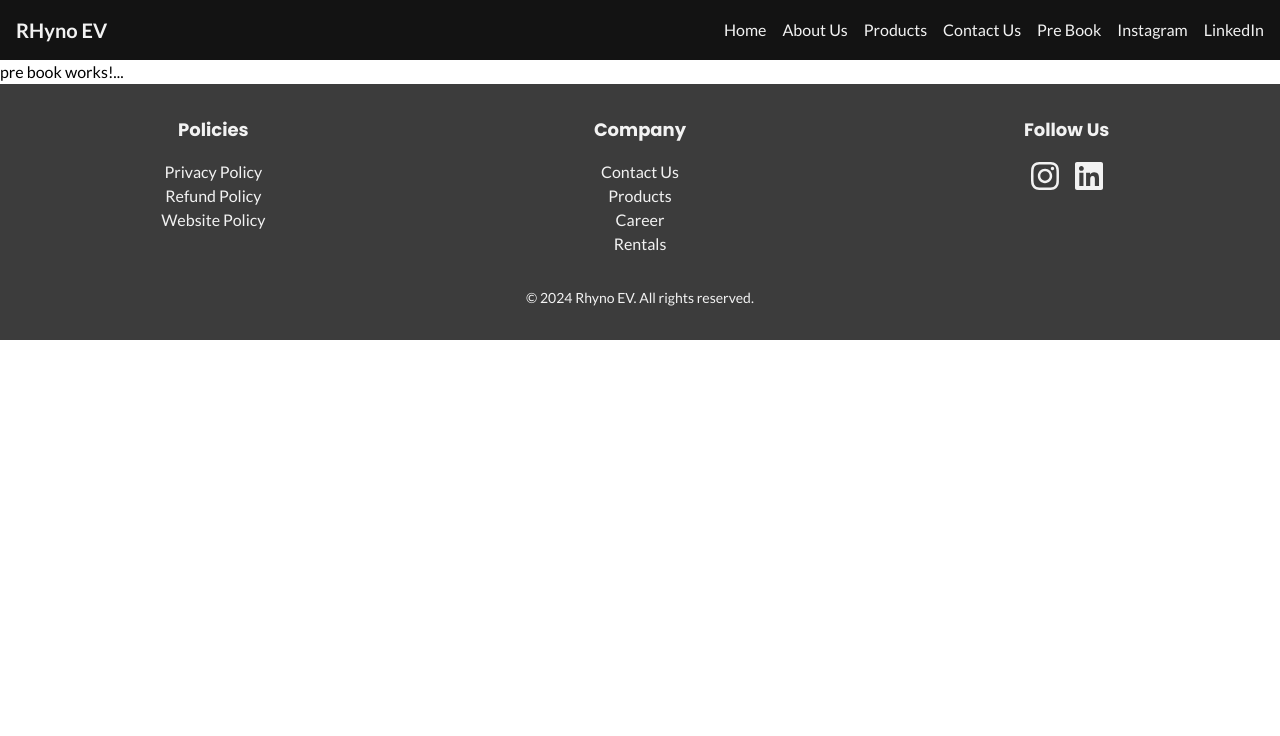
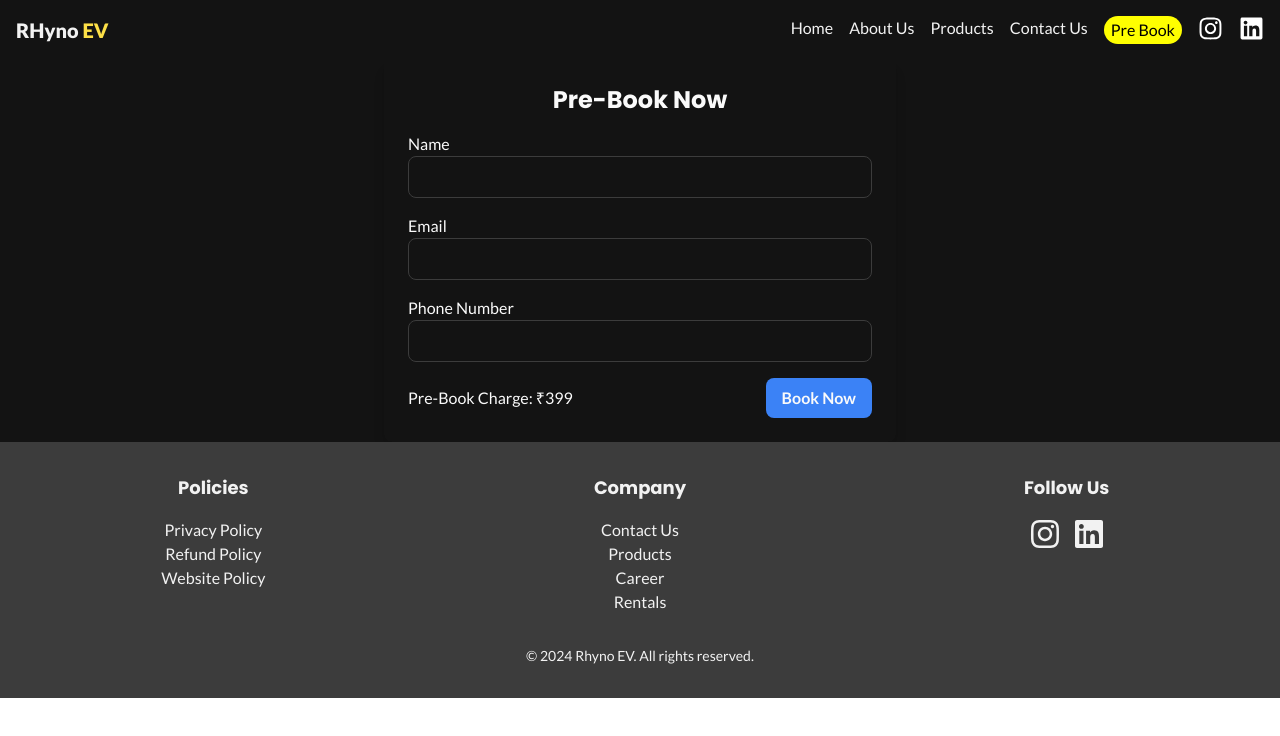
Before and after one commit to BheemuUppar/Electric-Bike-landing-page, a React (Vite) app: page /pre-book in a window 1280 px wide. Shown: the top 736 px of the page. Built offline with nearby package versions, Linux system fonts and the light colour scheme.

Commit message:
payment gateway

```diff
--- a/index.html
+++ b/index.html
@@ -5,6 +5,7 @@
     <!-- <link rel="icon" type="image/svg+xml" href="/vite.svg" /> -->
     <meta name="viewport" content="width=device-width, initial-scale=1.0" />
     <title>RHYNO EV</title>
+    <script src="https://checkout.razorpay.com/v1/checkout.js"></script>
   </head>
   <body>
     <div id="root"></div>
--- a/package.json
+++ b/package.json
@@ -17,6 +17,7 @@
     "@headlessui/react": "^2.1.2",
     "@mui/material": "^5.16.4",
     "@react-spring/web": "^9.7.4",
+    "emailjs-com": "^3.2.0",
     "framer-motion": "^11.3.8",
     "react": "^18.3.1",
     "react-dom": "^18.3.1",
--- a/src/components/Header.jsx
+++ b/src/components/Header.jsx
@@ -1,7 +1,7 @@
-import React, { useState } from 'react';
-import { Transition } from '@headlessui/react';
-import { Link } from 'react-router-dom';
-import ProductMenu from './ProductMenu';
+import React, { useState } from "react";
+import { Transition } from "@headlessui/react";
+import { NavLink } from "react-router-dom";
+import ProductMenu from "./ProductMenu";
 
 const Header = () => {
   const [isOpen, setIsOpen] = useState(false);
@@ -13,22 +13,65 @@
   return (
     <header className="bg-black-300 text-white-300 sticky w-full z-10">
       <div className="container mx-auto flex justify-between items-center p-4">
-        <Link to="/" className="text-xl font-bold">RHyno EV</Link>
-        <div className="hidden md:flex space-x-4">
-          <Link to="/">Home</Link>
-          <Link to="/about">About Us</Link>
+        <NavLink to="/" className="text-xl font-bold" >
+          <strong className="text-white-300">RHyno <strong className="text-yellow-300">EV</strong> </strong>
+        </NavLink>
+        <div className=" links hidden md:flex space-x-4">
+          <NavLink
+            to="/"
+            className={({ isActive, isPending }) =>
+              isPending ? "pending" : isActive ? "active" : ""
+            }
+          >
+            Home
+          </NavLink>
+          <NavLink to="/about"  className={({ isActive, isPending }) =>
+              isPending ? "pending" : isActive ? "active" : ""
+            }>About Us</NavLink>
           <div className="relative inline-block">
             <ProductMenu />
           </div>
-          <Link to="/contact">Contact Us</Link>
-          <Link to="/pre-book">Pre Book</Link>
-          <a href="https://instagram.com" target="_blank" rel="noopener noreferrer">Instagram</a>
-          <a href="https://linkedin.com" target="_blank" rel="noopener noreferrer">LinkedIn</a>
+          <NavLink to="/contact"  className={({ isActive, isPending }) =>
+              isPending ? "pending" : isActive ? "active" : ""
+            }>Contact Us</NavLink>
+          <NavLink to="/pre-book"  className={({ isActive, isPending }) =>
+              isPending ? "pending" : isActive ? "active" : ""
+            }> Pre Book</NavLink>
+          <a
+            href="https://instagram.com"
+            target="_blank"
+            rel="noopener noreferrer"
+          >
+           <svg xmlns="http://www.w3.org/2000/svg" height={25} width={25} viewBox="0 0 448 512">
+           <path fill="#fff" d="M224.1 141c-63.6 0-114.9 51.3-114.9 114.9s51.3 114.9 114.9 114.9S339 319.5 339 255.9 287.7 141 224.1 141zm0 189.6c-41.1 0-74.7-33.5-74.7-74.7s33.5-74.7 74.7-74.7 74.7 33.5 74.7 74.7-33.6 74.7-74.7 74.7zm146.4-194.3c0 14.9-12 26.8-26.8 26.8-14.9 0-26.8-12-26.8-26.8s12-26.8 26.8-26.8 26.8 12 26.8 26.8zm76.1 27.2c-1.7-35.9-9.9-67.7-36.2-93.9-26.2-26.2-58-34.4-93.9-36.2-37-2.1-147.9-2.1-184.9 0-35.8 1.7-67.6 9.9-93.9 36.1s-34.4 58-36.2 93.9c-2.1 37-2.1 147.9 0 184.9 1.7 35.9 9.9 67.7 36.2 93.9s58 34.4 93.9 36.2c37 2.1 147.9 2.1 184.9 0 35.9-1.7 67.7-9.9 93.9-36.2 26.2-26.2 34.4-58 36.2-93.9 2.1-37 2.1-147.8 0-184.8zM398.8 388c-7.8 19.6-22.9 34.7-42.6 42.6-29.5 11.7-99.5 9-132.1 9s-102.7 2.6-132.1-9c-19.6-7.8-34.7-22.9-42.6-42.6-11.7-29.5-9-99.5-9-132.1s-2.6-102.7 9-132.1c7.8-19.6 22.9-34.7 42.6-42.6 29.5-11.7 99.5-9 132.1-9s102.7-2.6 132.1 9c19.6 7.8 34.7 22.9 42.6 42.6 11.7 29.5 9 99.5 9 132.1s2.7 102.7-9 132.1z"/></svg>
+          </a>
+          <a
+            href="https://linkedin.com"
+            target="_blank"
+            rel="noopener noreferrer"
+          >
+            <svg xmlns="http://www.w3.org/2000/svg" height={25} width={25} viewBox="0 0 448 512">
+            <path fill="#fff" d="M416 32H31.9C14.3 32 0 46.5 0 64.3v383.4C0 465.5 14.3 480 31.9 480H416c17.6 0 32-14.5 32-32.3V64.3c0-17.8-14.4-32.3-32-32.3zM135.4 416H69V202.2h66.5V416zm-33.2-243c-21.3 0-38.5-17.3-38.5-38.5S80.9 96 102.2 96c21.2 0 38.5 17.3 38.5 38.5 0 21.3-17.2 38.5-38.5 38.5zm282.1 243h-66.4V312c0-24.8-.5-56.7-34.5-56.7-34.6 0-39.9 27-39.9 54.9V416h-66.4V202.2h63.7v29.2h.9c8.9-16.8 30.6-34.5 62.9-34.5 67.2 0 79.7 44.3 79.7 101.9V416z"/></svg>
+          </a>
         </div>
         <div className="md:hidden">
-          <button onClick={toggleMenu} className="text-white focus:outline-none">
-            <svg className="w-6 h-6" fill="none" stroke="currentColor" viewBox="0 0 24 24" xmlns="http://www.w3.org/2000/svg">
-              <path strokeLinecap="round" strokeLinejoin="round" strokeWidth="2" d="M4 6h16M4 12h16m-7 6h7"></path>
+          <button
+            onClick={toggleMenu}
+            className="text-white focus:outline-none"
+          >
+            <svg
+              className="w-6 h-6"
+              fill="none"
+              stroke="currentColor"
+              viewBox="0 0 24 24"
+              xmlns="http://www.w3.org/2000/svg"
+            >
+              <path
+                strokeLinecap="round"
+                strokeLinejoin="round"
+                strokeWidth="2"
+                d="M4 6h16M4 12h16m-7 6h7"
+              ></path>
             </svg>
           </button>
         </div>
@@ -46,7 +89,7 @@
       {isOpen && (
         <div
           className={`md:hidden fixed inset-0 bg-gray-900 bg-opacity-90 flex flex-col items-center justify-center transform ${
-          isOpen ? 'translate-x-0' : 'translate-x-full'
+            isOpen ? "translate-x-0" : "translate-x-full"
           } transition-transform duration-600`}
         >
           <button
@@ -69,34 +112,86 @@
             </svg>
           </button>
           <nav className="flex flex-col space-y-4 min-h-[300px] py-8 overflow-auto w-full text-center">
-          <Link to="/" onClick={toggleMenu} className="text-white text-lg">
+            <NavLink to="/" onClick={toggleMenu} className={({ isActive, isPending }) =>
+              isPending ? "pending" : isActive ? "active" : ""
+            }>
               Home
-          </Link>
-          <Link to="/about" onClick={toggleMenu} className="text-white text-lg">
+            </NavLink>
+            <NavLink
+              to="/about"
+              onClick={toggleMenu}
+              className={({ isActive, isPending }) =>
+              isPending ? "pending" : isActive ? "active" : ""
+            }
+            >
               About Us
-          </Link>
-          <Link to="/product/seo3_lite" onClick={toggleMenu} className="text-white text-lg">
+            </NavLink>
+            <NavLink
+              to="/product/seo3_lite"
+              onClick={toggleMenu}
+              className={({ isActive, isPending }) =>
+              isPending ? "pending" : isActive ? "active" : ""
+            }
+            >
               SE03 Lite
-          </Link>
-          <Link to="/product/seo3" onClick={toggleMenu} className="text-white text-lg">
+            </NavLink>
+            <NavLink
+              to="/product/seo3"
+              onClick={toggleMenu}
+              className={({ isActive, isPending }) =>
+              isPending ? "pending" : isActive ? "active" : ""
+            }
+            >
               SE03
-          </Link>
-          <Link to="/product/seo3_max" onClick={toggleMenu} className="text-white text-lg">
+            </NavLink>
+            <NavLink
+              to="/product/seo3_max"
+              onClick={toggleMenu}
+              className={({ isActive, isPending }) =>
+              isPending ? "pending" : isActive ? "active" : ""
+            }
+            >
               SE03 Max
-          </Link>
-          <Link to="/product/all" onClick={toggleMenu} className="text-white text-lg">
+            </NavLink>
+            <NavLink
+              to="/product/all"
+              onClick={toggleMenu}
+              className={({ isActive, isPending }) =>
+              isPending ? "pending" : isActive ? "active" : ""
+            }
+            >
               Compare All
-          </Link>
-          <Link to="/contact" onClick={toggleMenu} className="text-white text-lg">
+            </NavLink>
+            <NavLink
+              to="/contact"
+              onClick={toggleMenu}
+              className={({ isActive, isPending }) =>
+              isPending ? "pending" : isActive ? "active" : ""
+            }
+            >
               Contact Us
-          </Link>
-          <a href="#pre-book" onClick={toggleMenu} className="text-white text-lg">
+            </NavLink>
+            <a
+              href="#pre-book"
+              onClick={toggleMenu}
+
+            >
               Pre-Book Now
             </a>
-          <a href="https://instagram.com" target="_blank" rel="noopener noreferrer" className="text-white text-lg">
+            <a
+              href="https://instagram.com"
+              target="_blank"
+              rel="noopener noreferrer"
+
+            >
               Instagram
             </a>
-          <a href="https://linkedin.com" target="_blank" rel="noopener noreferrer" className="text-white text-lg">
+            <a
+              href="https://linkedin.com"
+              target="_blank"
+              rel="noopener noreferrer"
+
+            >
               LinkedIn
             </a>
           </nav>
--- a/src/components/PreBook.jsx
+++ b/src/components/PreBook.jsx
@@ -1,5 +1,157 @@
-export default function PreBook(){
-    return <>
-    <p>pre book works!...</p>
-    </>
+import React, { useState } from 'react';
+import { motion } from 'framer-motion';
+import emailjs from 'emailjs-com';
+
+export default function PreBook() {
+  const [formData, setFormData] = useState({
+    name: '',
+    email: '',
+    phoneNumber: ''
+  });
+  const [isSubmitting, setIsSubmitting] = useState(false);
+
+  const handleChange = (e) => {
+    const { name, value } = e.target;
+    setFormData({
+      ...formData,
+      [name]: value
+    });
+  };
+
+  const handlePayment = () => {
+    const options = {
+      key: 'rzp_test_dquSzQyEVSnT9X', // Your Razorpay Key ID
+      amount: 39900, // Amount is in currency subunits. Default currency is INR. Hence, 39900 means 399.00 INR
+      currency: 'INR',
+      name: 'RHYNO EV',
+      description: 'Pre-Book Charge',
+      image: 'https://your-logo-url.com', // Replace with your logo URL
+      handler: function (response) {
+        alert('Payment successful!');
+        setFormData({
+          name: '',
+          email: '',
+          phoneNumber: ''
+        });
+        setIsSubmitting(false);
+
+        // After payment, send email
+        sendEmail(response);
+      },
+      prefill: {
+        name: formData.name,
+        email: formData.email,
+        contact: formData.phoneNumber
+      },
+      notes: {
+        address: 'Banglore'
+      },
+      theme: {
+        color: '#3399cc'
+      }
+    };
+
+    const rzp1 = new window.Razorpay(options);
+    rzp1.on('payment.failed', function (response) {
+      alert('Payment failed. Please try again.');
+      setIsSubmitting(false);
+    });
+    rzp1.open();
+  };
+
+  const sendEmail = (paymentResponse) => {
+    const emailParams = {
+      to_email: formData.email, // Replace with your email address
+      from_email: formData.email,
+      subject: 'New Pre-Booking',
+      message: `
+      Name: ${formData.name}
+      Email: ${formData.email}
+      Phone Number: ${formData.phoneNumber}
+
+      Payment Details:
+      - Payment ID: ${paymentResponse.razorpay_payment_id}
+      - Order ID: ${paymentResponse.razorpay_order_id}
+      - Signature: ${paymentResponse.razorpay_signature}
+
+      Pre-Book Charge: ₹399`
+
+    };
+
+    emailjs.send('service_gvun9p8', 'template_26r76wk', emailParams, '9qUyubIEugfDsLzF_')
+      .then((response) => {
+        alert("Prebooking Done, Check Your Email!")
+        console.log('Email sent successfully!', response);
+      })
+      .catch((error) => {
+        console.error('Failed to send email:', error);
+      });
+  };
+
+  const handleSubmit = (e) => {
+    e.preventDefault();
+    setIsSubmitting(true);
+    handlePayment();
+  };
+
+  return (
+    <div className='bg-black-300 text-white-400'>
+      <motion.div
+        className="max-w-lg mx-auto p-6 rounded-lg shadow-lg"
+        initial={{ opacity: 0, y: 20 }}
+        animate={{ opacity: 1, y: 0 }}
+        transition={{ duration: 0.5 }}
+      >
+        <h2 className="text-2xl font-bold mb-4 text-center">Pre-Book Now</h2>
+        <form onSubmit={handleSubmit} className="space-y-4">
+          <div>
+            <label htmlFor="name" className="block text-white-400">Name</label>
+            <input
+              type="text"
+              id="name"
+              name="name"
+              value={formData.name}
+              onChange={handleChange}
+              className="w-full border border-gray-300 rounded-lg p-2 bg-black-300"
+              required
+            />
+          </div>
+          <div>
+            <label htmlFor="email" className="block text-white-400">Email</label>
+            <input
+              type="email"
+              id="email"
+              name="email"
+              value={formData.email}
+              onChange={handleChange}
+              className="w-full border border-gray-300 rounded-lg p-2 bg-black-300"
+              required
+            />
+          </div>
+          <div>
+            <label htmlFor="phoneNumber" className="block text-white-400">Phone Number</label>
+            <input
+              type="tel"
+              id="phoneNumber"
+              name="phoneNumber"
+              value={formData.phoneNumber}
+              onChange={handleChange}
+              className="w-full border border-gray-300 rounded-lg p-2 bg-black-300"
+              required
+            />
+          </div>
+          <div className="flex justify-between items-center">
+            <span className="text-white-400">Pre-Book Charge: ₹399</span>
+            <button
+              type="submit"
+              className={`py-2 px-4 rounded-lg font-bold text-white ${isSubmitting ? 'bg-dark-500' : 'bg-blue-500'} transition-colors duration-300`}
+              disabled={isSubmitting}
+            >
+              {isSubmitting ? 'Booking...' : 'Book Now'}
+            </button>
+          </div>
+        </form>
+      </motion.div>
+    </div>
+  );
 }
--- a/src/components/Product.jsx
+++ b/src/components/Product.jsx
@@ -18,7 +18,6 @@
     } else if (location.pathname.endsWith("all")) {
       setBike(undefined);
     }
-    console.log(bike);
   }, [location]);
   return (
     <>
--- a/src/components/ProductDetails.jsx
+++ b/src/components/ProductDetails.jsx
@@ -36,12 +36,13 @@
             <motion.button
               key={index}
               className={`py-2 px-4 rounded-lg `}
-              style={{background:image.color}}
+              style={{background:image.color, outline: '2px solid white',
+                border: '1px solid pink', transform:`${image.color == selectedColor ? 'scale(1.3)':'none'}`}}
               onClick={() => handleColorChange(image.color)}
               whileHover={{ scale: 1.1 }}
               transition={{ duration: 0.3 }}
             >
-              {image.color}
+
             </motion.button>
           ))}
         </div>
--- a/src/components/ProductMenu.jsx
+++ b/src/components/ProductMenu.jsx
@@ -15,7 +15,7 @@
   };
 
   return (
-    <div>
+    <div >
       <a
         id="basic-button"
         aria-controls={open ? "basic-menu" : undefined}
@@ -30,6 +30,7 @@
         anchorEl={anchorEl}
         open={open}
         onClose={handleClose}
+
         MenuListProps={{
           "aria-labelledby": "basic-button",
         }}
--- a/src/index.css
+++ b/src/index.css
@@ -22,3 +22,13 @@
   font-weight: 600;
   font-style: normal;
 }
+header .links a.active{
+  background-color: yellow;
+  color: black;
+  border-radius: 20px;
+  padding: 2px 7px;
+}
+.MuiList-root, .MuiList-padding, .MuiMenu-list{
+  background: #131313;
+    color: white
+}
```
Also changed, not shown: 1 other file (tests, documents, lock files or other folders). Lines whose indentation alone changed are shown as unchanged.
